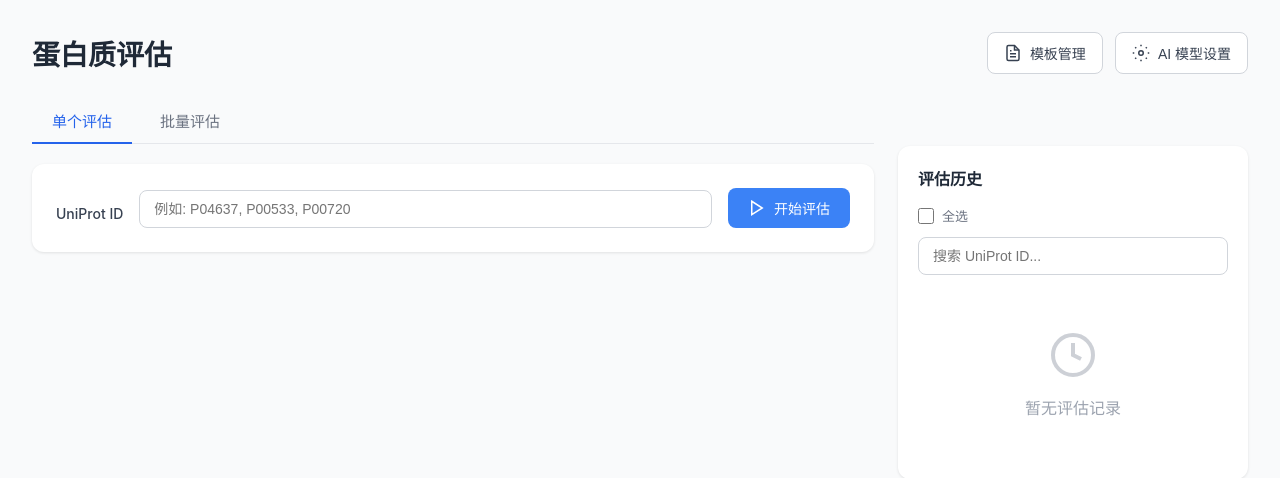
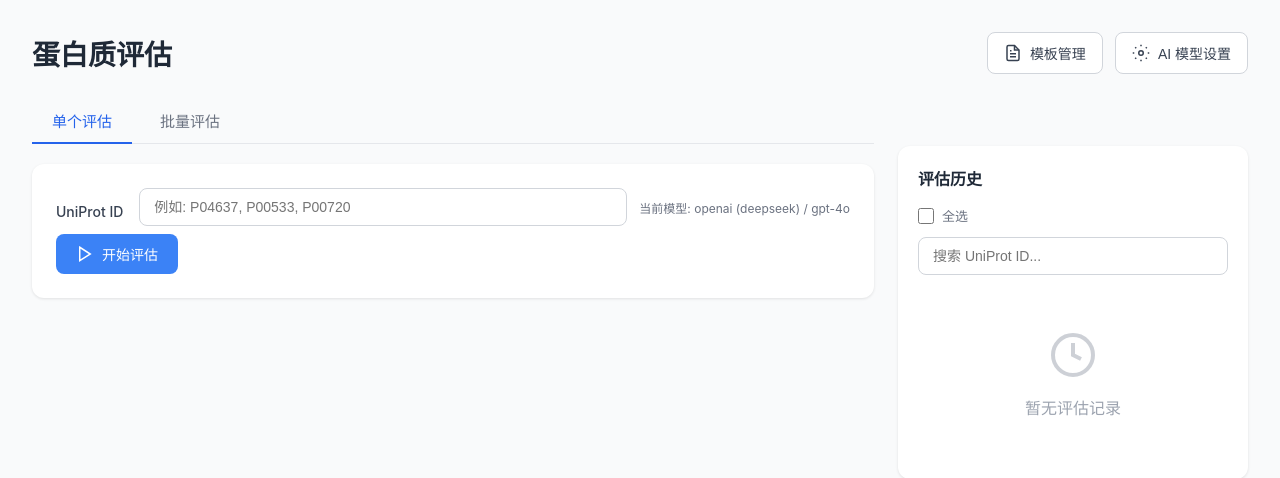
Before and after one commit to Jing0715-fer/protein_evaluator, a Flask app: page /api/evaluation/page in a window 1280 px wide. Shown: the top 478 px of the page. Run offline with Flask 3, Linux system fonts and the light colour scheme; data that the repository does not hold is empty; some libraries are stand-ins or nearby versions.

Commit message:
Fix: 调试AI配置传递问题
1. 前端添加config调试日志
2. 后端添加请求日志
3. 页面显示当前AI配置信息

Co-Authored-By: Claude Opus 4.6 <noreply@anthropic.com>

```diff
--- a/routes/evaluation.py
+++ b/routes/evaluation.py
@@ -65,6 +65,7 @@ def start_evaluation():
 
         # Get config options
         config = data.get('config', {})
+        logger.info(f"收到评估请求: uniprot_id={uniprot_id}, config={config}")
 
         service = get_evaluation_service()
         result = service.start_evaluation(
--- a/templates/evaluation.html
+++ b/templates/evaluation.html
@@ -692,9 +692,16 @@
             <!-- Single Input Section -->
             <div id="single-input-section">
                 <div class="eval-input-section">
+                    <div style="display: flex; justify-content: space-between; align-items: center; margin-bottom: 8px;">
+                        <div class="input-group" style="flex: 1; margin-right: 12px;">
+                            <label for="uniprot-id">UniProt ID</label>
+                            <input type="text" id="uniprot-id" placeholder="例如: P04637, P00533, P00720" style="flex: 1;" />
+                        </div>
+                        <div id="current-config-display" style="font-size: 12px; color: #6b7280; text-align: right;">
+                            当前模型: <span id="display-ai-model">-</span>
+                        </div>
+                    </div>
                     <div class="input-group">
-                        <label for="uniprot-id">UniProt ID</label>
-                        <input type="text" id="uniprot-id" placeholder="例如: P04637, P00533, P00720" style="flex: 1;" />
                         <button class="btn-start" onclick="startEvaluation()">
                             <svg width="18" height="18" viewBox="0 0 24 24" fill="none" stroke="currentColor" stroke-width="2">
                                 <polygon points="5 3 19 12 5 21 5 3"></polygon>
@@ -1547,6 +1554,9 @@ function saveSettings() {
     localStorage.setItem('max_pdb', document.getElementById('max-pdb').value);
     localStorage.setItem('max_literature', document.getElementById('max-literature').value);
 
+    // 更新当前配置显示
+    updateCurrentConfigDisplay();
+
     // 保存模板到后端
     var promptTemplate = document.getElementById('ai-prompt').value;
     fetch('/api/evaluation/settings', {
@@ -1574,7 +1584,21 @@ function saveSettings() {
 document.addEventListener('DOMContentLoaded', function() {
     console.log('Loading history...');
     loadHistory();
+    updateCurrentConfigDisplay();
 });
+
+function updateCurrentConfigDisplay() {
+    var settings = loadSettings();
+    var modelDisplay = settings.ai_model || 'gpt-4o';
+    var providerDisplay = settings.ai_provider || 'openai';
+    var baseUrlDisplay = settings.ai_base_url || '';
+    if (baseUrlDisplay && baseUrlDisplay.includes('deepseek')) {
+        providerDisplay += ' (deepseek)';
+    } else if (baseUrlDisplay && baseUrlDisplay.includes('minimax')) {
+        providerDisplay += ' (minimax)';
+    }
+    document.getElementById('display-ai-model').textContent = providerDisplay + ' / ' + modelDisplay;
+}
 
 function loadHistory() {
     var list = document.getElementById('history-list');
@@ -1684,6 +1708,7 @@ function startEvaluation() {
     updateProgress(0, '正在启动评估...', 'pending');
 
     var config = getEvalConfig();
+    console.log('Sending config:', JSON.stringify(config));  // 添加调试日志
 
     fetch('/api/evaluation/start', {
         method: 'POST',
```
